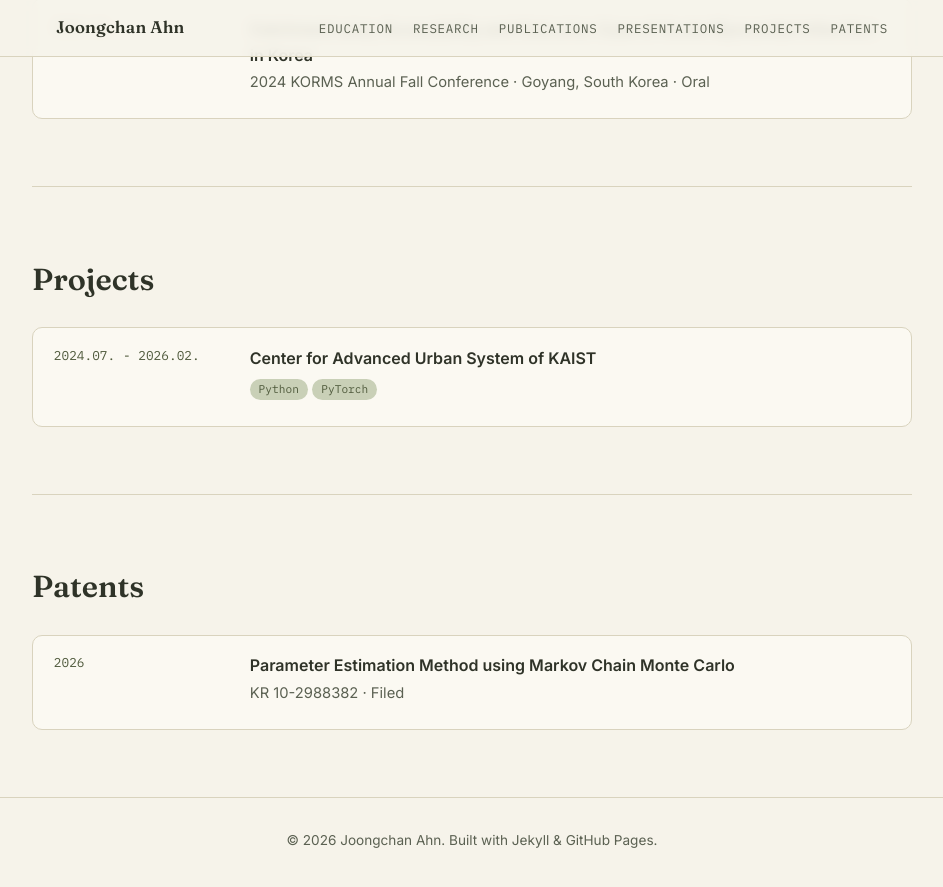
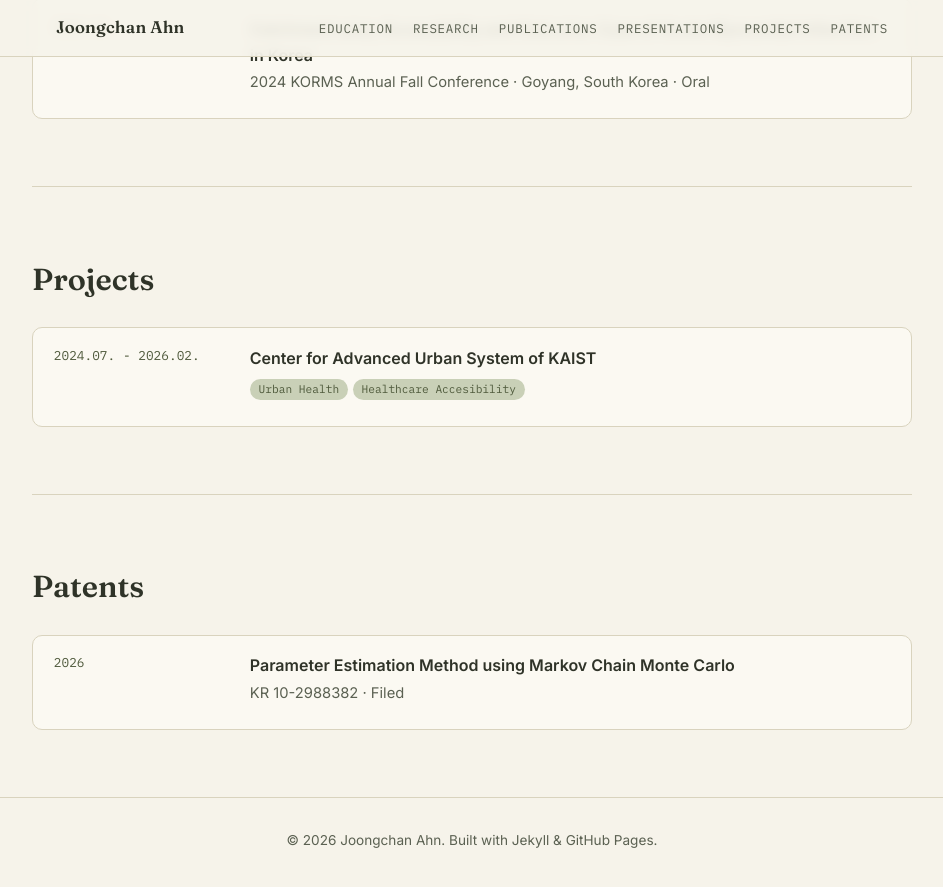
Before and after one commit to jcahn99/jcahn99.github.io, a Jekyll site: the page built from index.md, in a window 1280 px wide and 900 px high, scrolled down 2116 px. Shown: the top 887 px of the window, without its empty margins (168-1111 px from the left). Built offline with Jekyll 4.4.1, drawn with Linux system fonts in a browser that asks for light colours.

Commit message:
Update projects.yml

```diff
--- a/_data/projects.yml
+++ b/_data/projects.yml
@@ -2,7 +2,7 @@
 - title: "Center for Advanced Urban System of KAIST"
   period: "2024.07. - 2026.02."
   funded: "GS E&C"
-  tags: ["Python", "PyTorch"]
+  tags: ["Urban Health", "Healthcare Accesibility"]
   links:
     demo: ""
     code: ""
```
